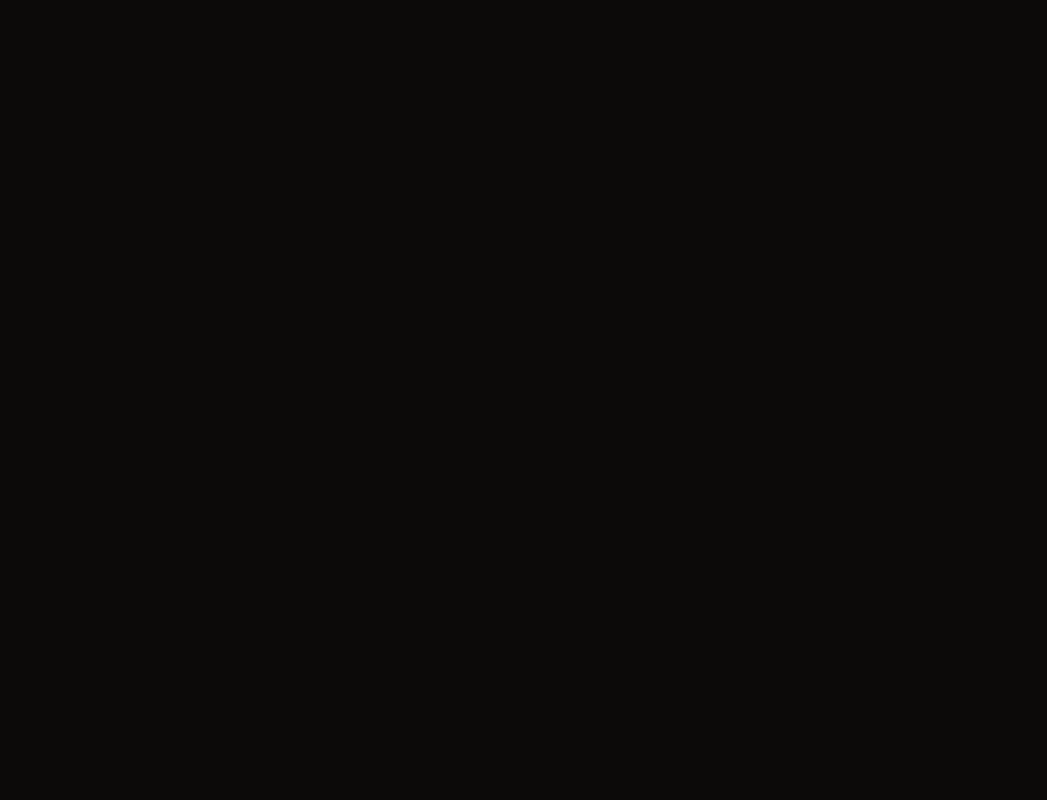
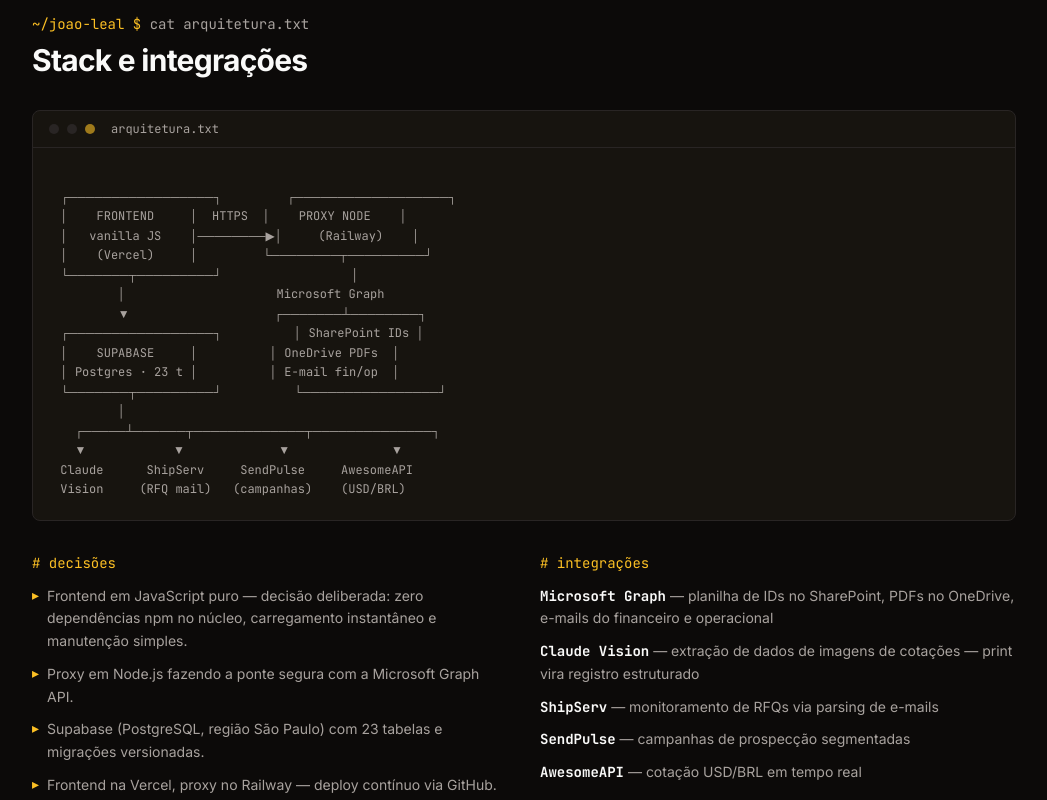
Before and after one commit to jvgusmaoleal/portfolio-joao-leal, a Next.js app: page /crm in a window 1280 px wide. Shown: the part 2960-3760 px from the top of the page, without its empty margins (116-1163 px from the left). Before the commit the page ends 2975 px from the top, so only its background shows below. Built offline with nearby package versions, Linux system fonts and the light colour scheme.

Commit message:
feat: /crm stack + diagrama ascii

```diff
--- a/app/crm/page.tsx
+++ b/app/crm/page.tsx
@@ -1,6 +1,8 @@
 import type { Metadata } from "next";
+import { ArchDiagram } from "@/components/crm/arch-diagram";
 import { CaseHero } from "@/components/crm/case-hero";
 import { ModuleGallery } from "@/components/crm/module-gallery";
+import { StackList } from "@/components/crm/stack-list";
 import { Section } from "@/components/section";
 import { crm } from "@/content/crm";
 
@@ -25,6 +27,12 @@
       <Section cmd="ls modulos/" title="A solução: 7 módulos, um fluxo">
         <ModuleGallery />
       </Section>
+      <Section cmd="cat arquitetura.txt" title={crm.stack.heading}>
+        <div className="space-y-8">
+          <ArchDiagram />
+          <StackList />
+        </div>
+      </Section>
     </main>
   );
 }
--- /dev/null
+++ b/components/crm/arch-diagram.tsx
@@ -0,0 +1,33 @@
+import { TerminalWindow } from "@/components/terminal-window";
+
+const DIAGRAM = String.raw`
+ ┌─────────────────┐         ┌──────────────────┐
+ │    FRONTEND     │  HTTPS  │    PROXY NODE    │
+ │   vanilla JS    │────────▶│     (Railway)    │
+ │    (Vercel)     │         └────────┬─────────┘
+ └───────┬─────────┘                  │
+         │                     Microsoft Graph
+         ▼                    ┌───────┴────────┐
+ ┌─────────────────┐          │ SharePoint IDs │
+ │    SUPABASE     │          │ OneDrive PDFs  │
+ │ Postgres · 23 t │          │ E-mail fin/op  │
+ └───────┬─────────┘          └────────────────┘
+         │
+   ┌─────┴──────┬─────────────┬──────────────┐
+   ▼            ▼             ▼              ▼
+ Claude      ShipServ     SendPulse     AwesomeAPI
+ Vision     (RFQ mail)   (campanhas)    (USD/BRL)
+`;
+
+export function ArchDiagram() {
+  return (
+    <TerminalWindow title="arquitetura.txt">
+      <pre
+        aria-label="Diagrama: frontend na Vercel fala com proxy Node no Railway e com Supabase; proxy integra Microsoft Graph (SharePoint, OneDrive, e-mail); sistema usa Claude Vision, ShipServ, SendPulse e AwesomeAPI"
+        className="overflow-x-auto font-mono text-[11px] leading-relaxed text-mute sm:text-xs"
+      >
+        {DIAGRAM}
+      </pre>
+    </TerminalWindow>
+  );
+}
--- /dev/null
+++ b/components/crm/stack-list.tsx
@@ -0,0 +1,30 @@
+import { crm } from "@/content/crm";
+
+export function StackList() {
+  return (
+    <div className="grid gap-8 lg:grid-cols-2">
+      <div>
+        <h3 className="font-mono text-sm text-amber"># decisões</h3>
+        <ul className="mt-3 space-y-2.5">
+          {crm.stack.decisions.map((d) => (
+            <li key={d.slice(0, 32)} className="flex gap-2 text-sm text-mute">
+              <span aria-hidden="true" className="font-mono text-amber">▸</span>
+              <span className="leading-relaxed">{d}</span>
+            </li>
+          ))}
+        </ul>
+      </div>
+      <div>
+        <h3 className="font-mono text-sm text-amber"># integrações</h3>
+        <ul className="mt-3 space-y-2.5">
+          {crm.stack.integrations.map((i) => (
+            <li key={i.name} className="text-sm leading-relaxed text-mute">
+              <span className="font-mono font-bold text-ink">{i.name}</span> —{" "}
+              {i.desc}
+            </li>
+          ))}
+        </ul>
+      </div>
+    </div>
+  );
+}
```
